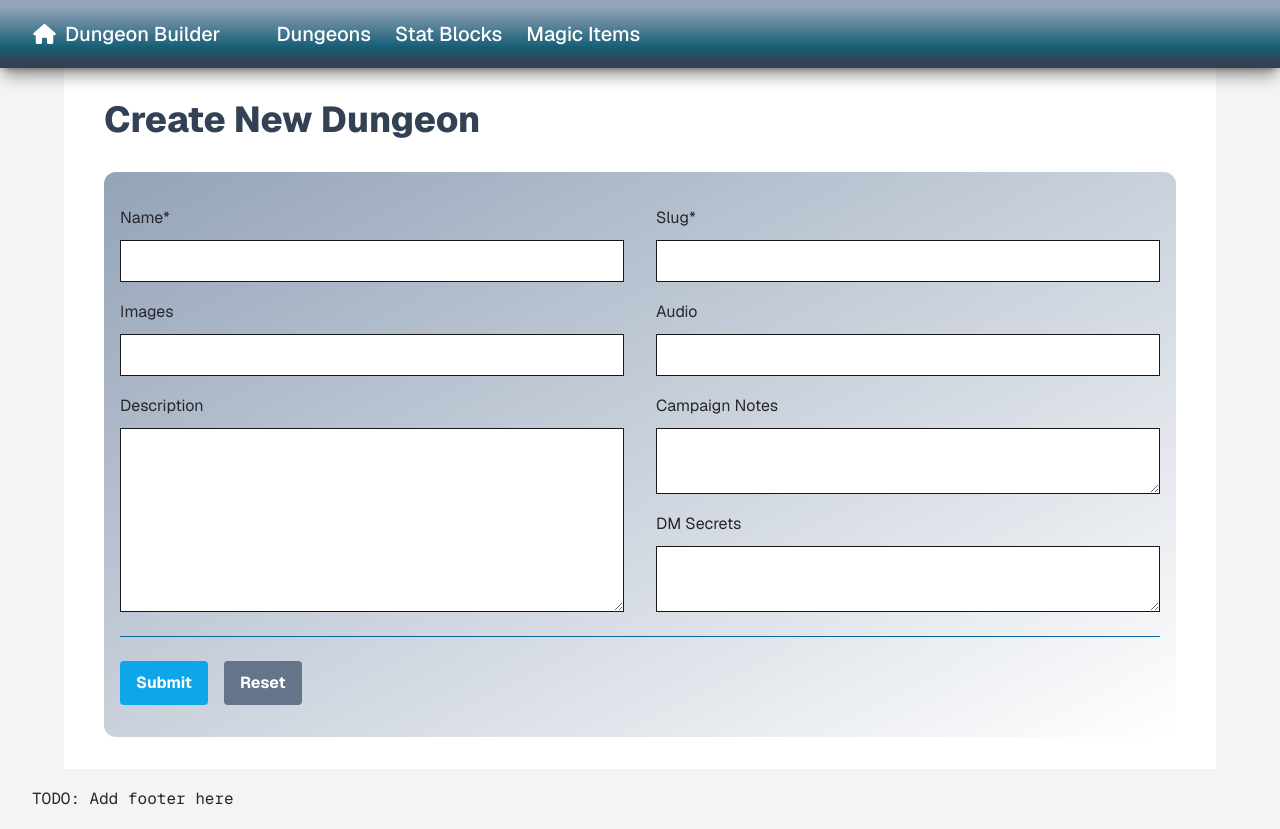
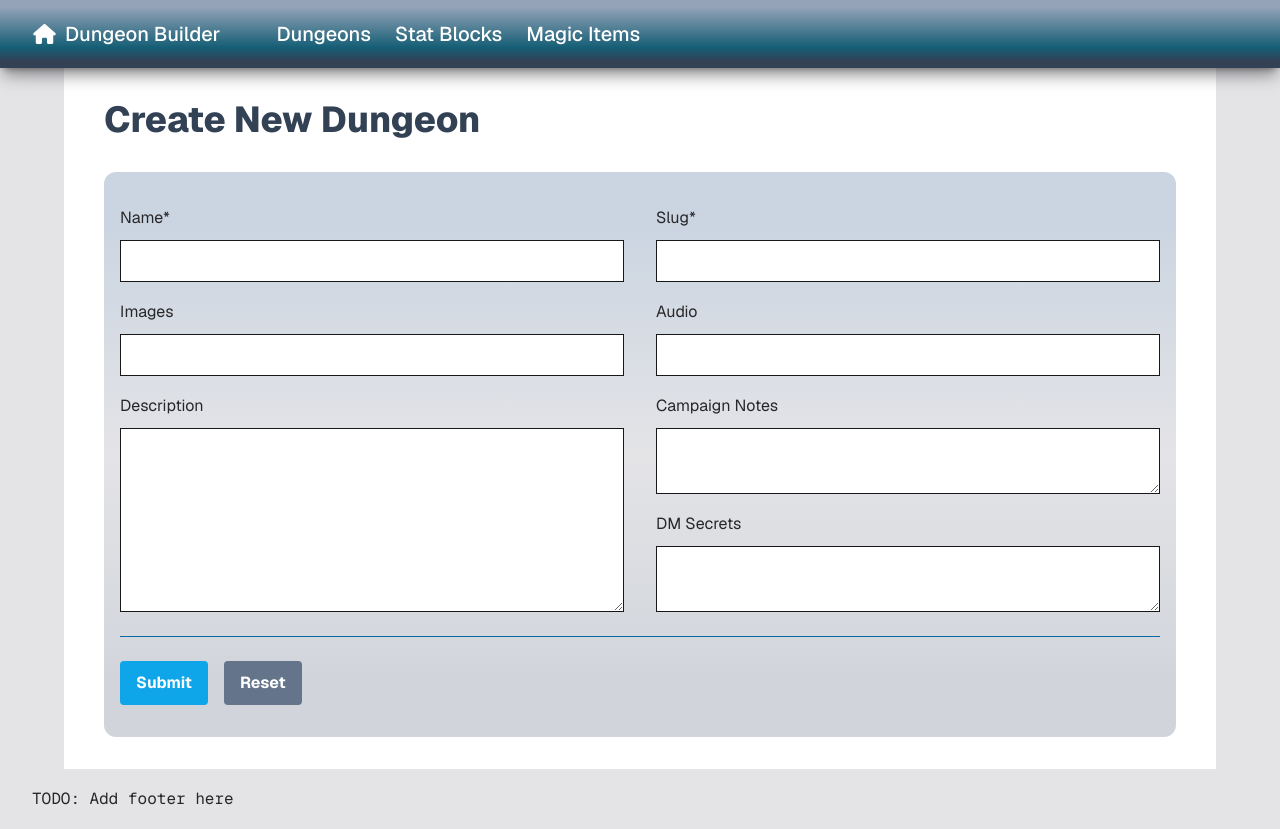
Before and after one commit to rose-pace/dungeon-builder, a Next.js app: page /dungeons/new in a window 1280 px wide. Built offline with nearby package versions, Linux system fonts and the light colour scheme.

Commit message:
Update DungeonForm styling and adjust global background color

```diff
--- a/src/app/dungeons/components/DungeonForm.tsx
+++ b/src/app/dungeons/components/DungeonForm.tsx
@@ -33,7 +33,7 @@ const DungeonForm: React.FC<DungeonFormProps> = ({ dungeon = {} as Dungeon, onSu
   };
 
   return (
-    <form onSubmit={handleSubmit} className="py-8 px-4 rounded-xl bg-gradient-to-br from-slate-400 dark:from-slate-600">
+    <form onSubmit={handleSubmit} className="py-8 px-4 rounded-xl bg-gradient-to-b from-slate-300 dark:from-zinc-800 from-10% via-zinc-200 dark:via-slate-700 via-50% to-gray-300 dark:to-gray-700 to-90%">
       <Grid columns={2}>
         <FormItem
           label="Name"
--- a/src/app/globals.css
+++ b/src/app/globals.css
@@ -5,7 +5,7 @@
 @layer base {
   /* override default background and form controls */
   body {
-    @apply bg-zinc-100;
+    @apply bg-zinc-200;
     font-family: var(--font-geist-sans);
   }
 
```
